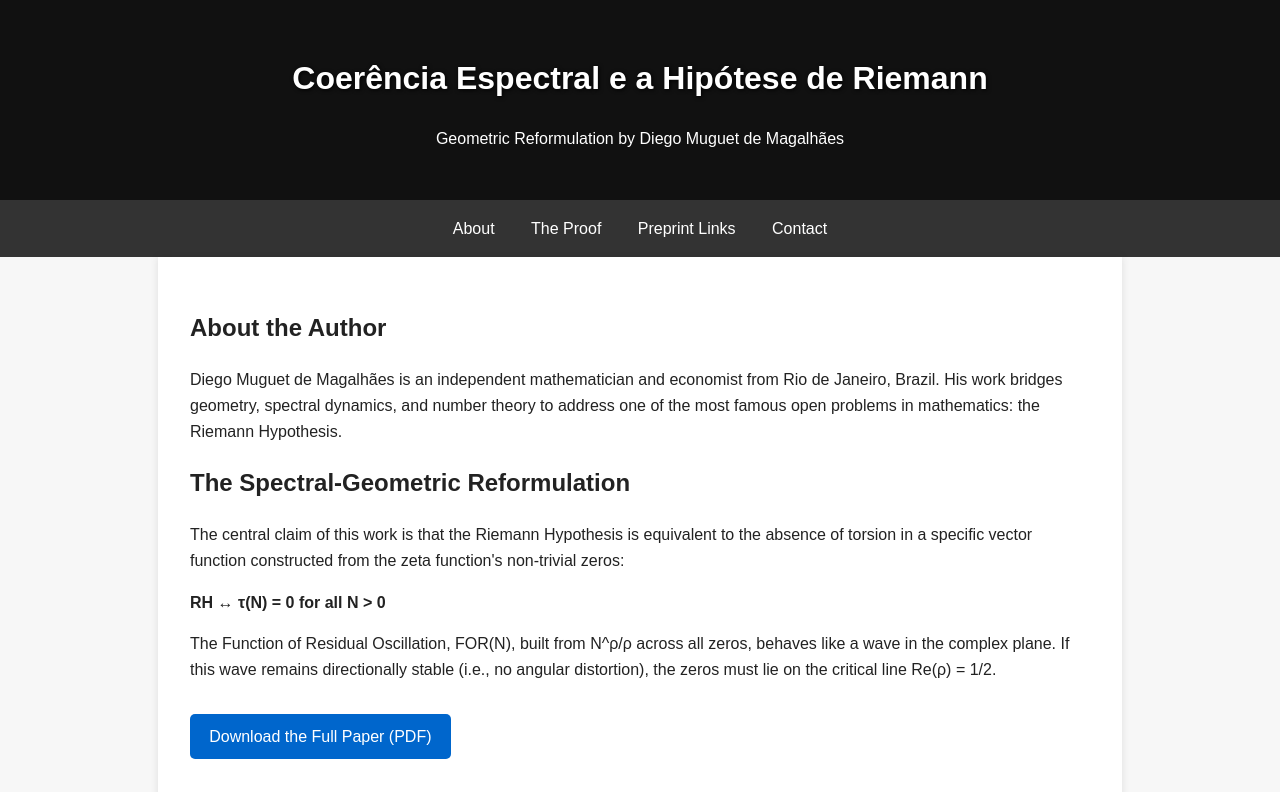
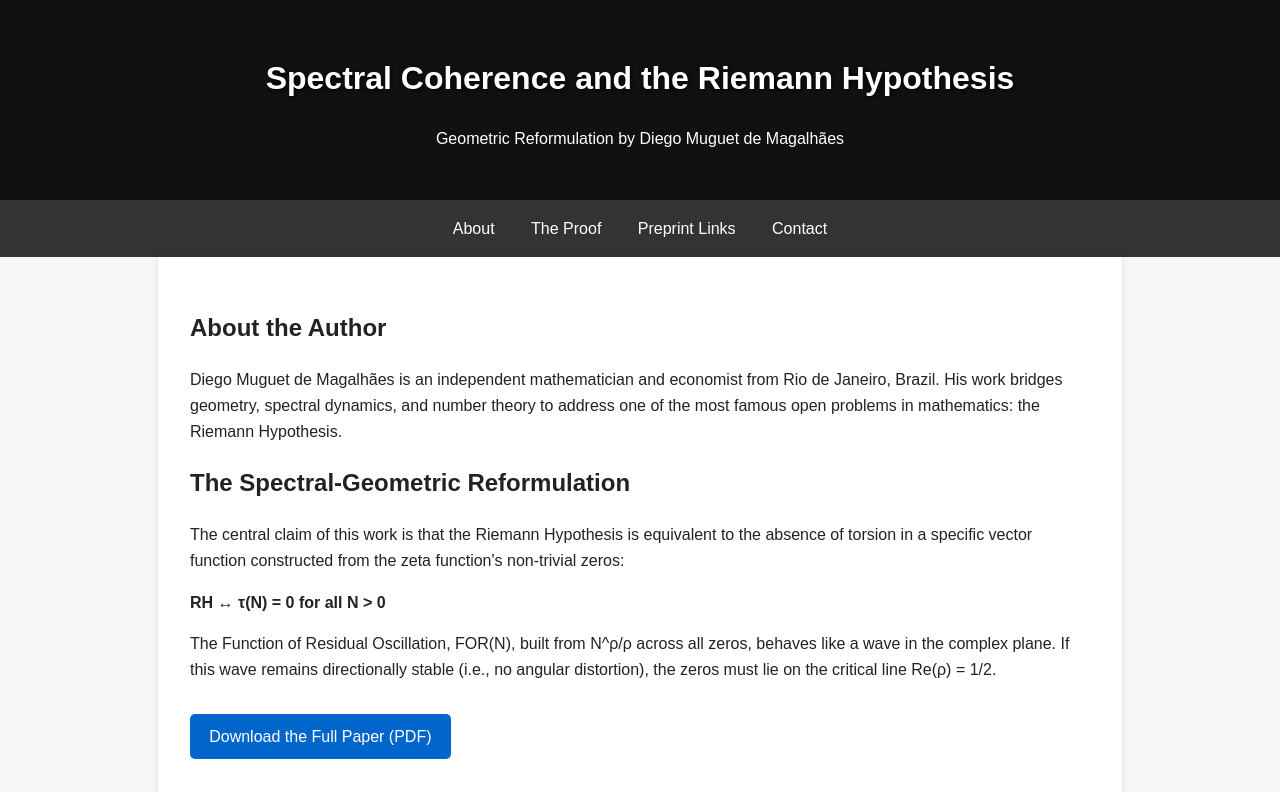
Before and after one commit to Diegomuguetrj/Riemann-proof, a plain HTML site: page index.html in a window 1280 px wide. Shown: the top 792 px of the page. Drawn offline with Linux system fonts and the light colour scheme.

Commit message:
Update index.html
Correção

```diff
--- a/index.html
+++ b/index.html
@@ -22,7 +22,7 @@
 <body>
   <header>
     <h1 style="color: white; font-weight: bold; text-shadow: 1px 1px 4px black;">
-  Coerência Espectral e a Hipótese de Riemann
+  Spectral Coherence and the Riemann Hypothesis
 </h1>
     <p>Geometric Reformulation by Diego Muguet de Magalhães</p>
   </header>
```
